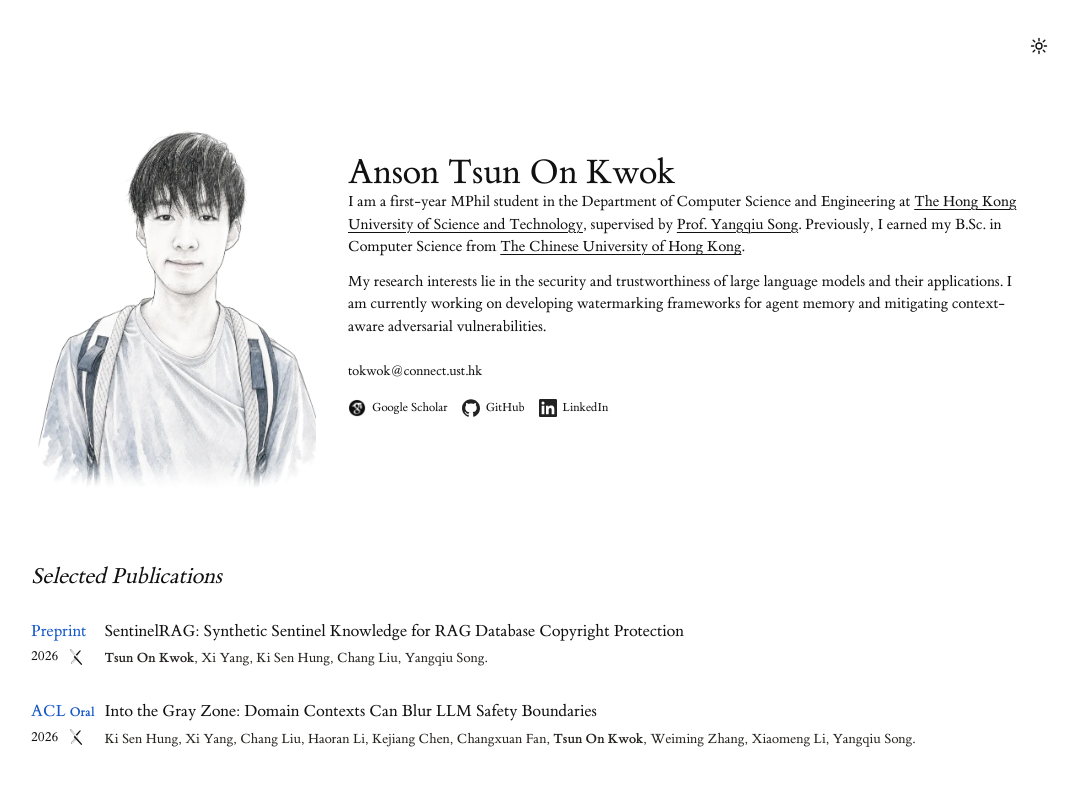
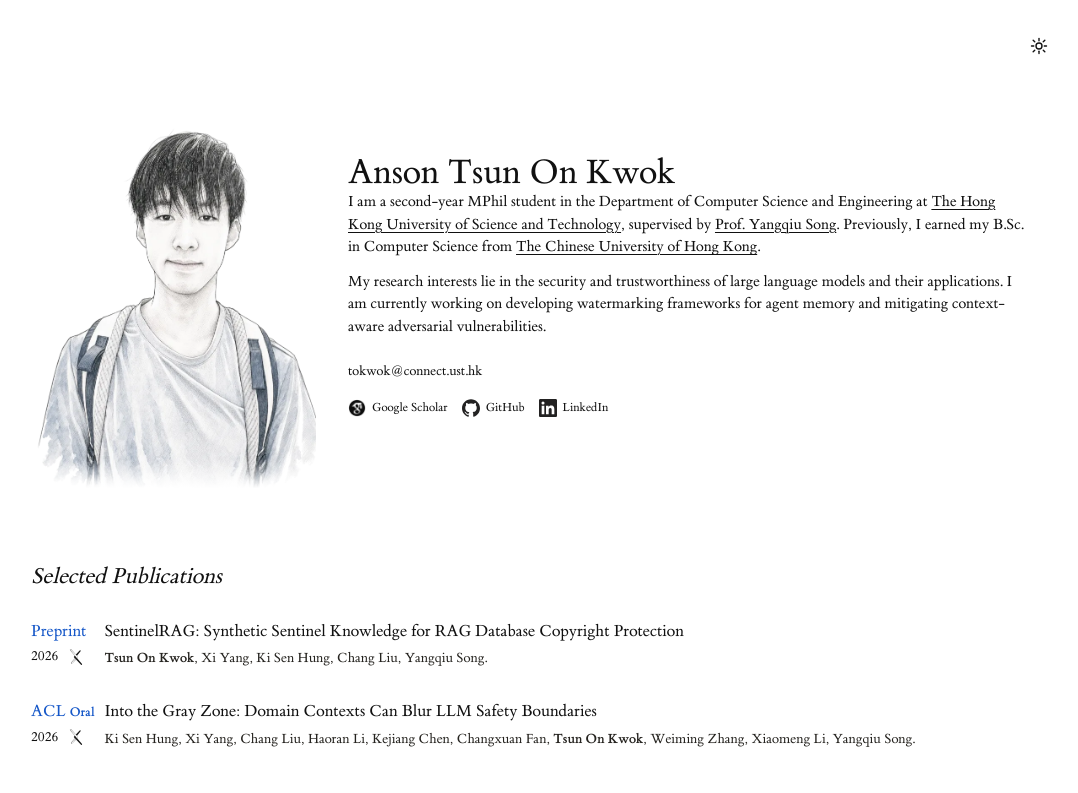
Before and after one commit to ansonk4/ansonk4.github.io, a Next.js app: page / in a window 1280 px wide. Shown: the top 793 px of the page, without its empty margins (109-1187 px from the left). Built offline with nearby package versions, Linux system fonts and the light colour scheme; no server answers.

Commit message:
Update biography

```diff
--- a/content/biography.mdx
+++ b/content/biography.mdx
@@ -19,7 +19,7 @@ export const profile = {
   ]
 };
 
-I am a first-year MPhil student in the Department of Computer Science
+I am a second-year MPhil student in the Department of Computer Science
 and Engineering at [The Hong Kong University of Science and Technology](https://cse.hkust.edu.hk/),
 supervised by [Prof. Yangqiu Song](https://www.cse.ust.hk/~yqsong/). Previously, I earned my B.Sc. in
 Computer Science from [The Chinese University of Hong Kong](https://www.cuhk.edu.hk/).
```
